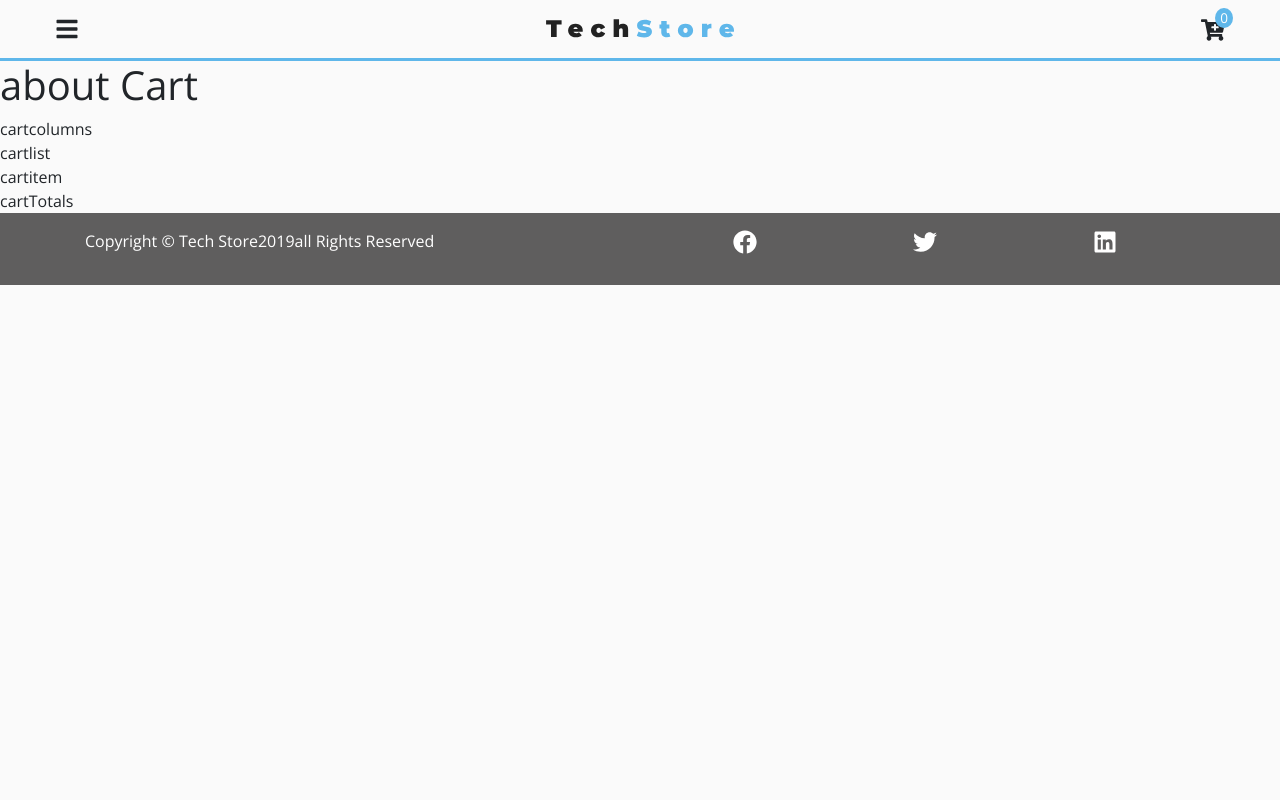
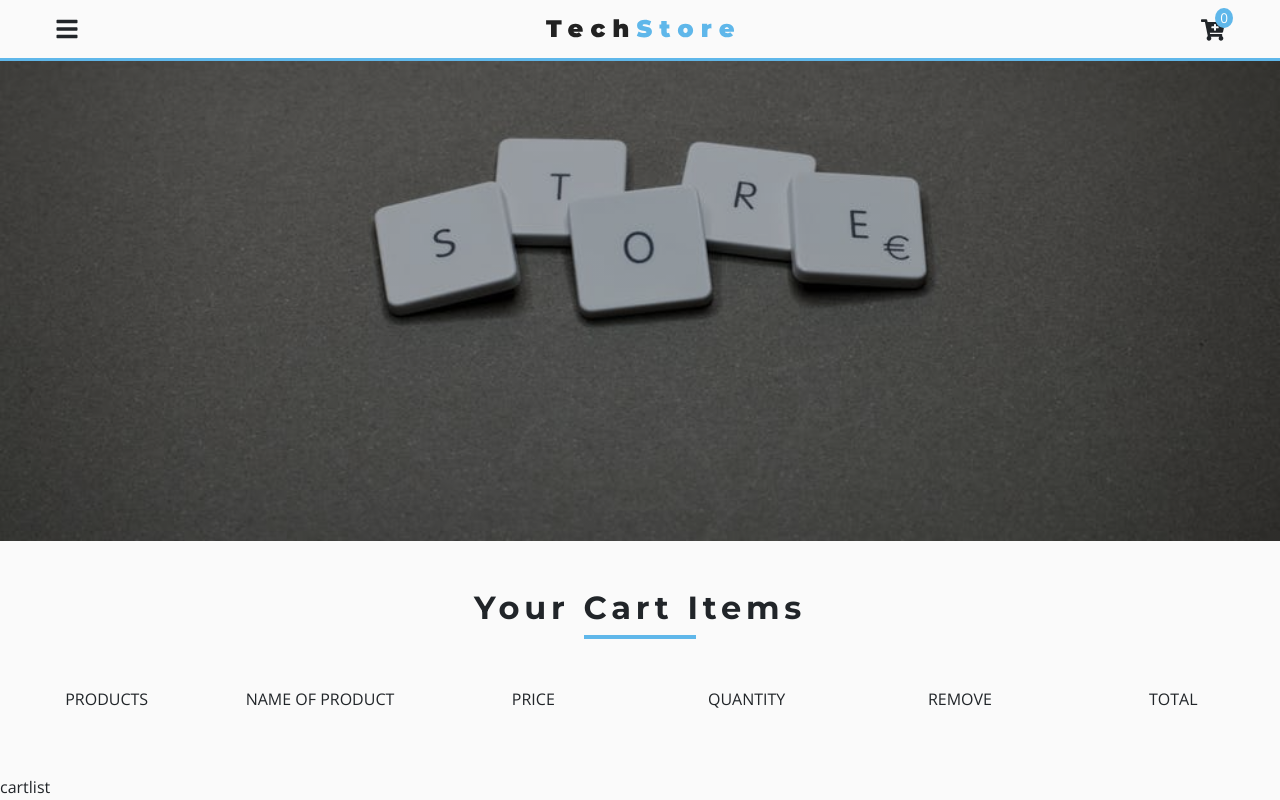
Before and after one commit to jpesg/react-tech-store-app, a React (Create React App) app: page /cart in a window 1280 px wide. Shown: the top 800 px of the page. Built offline with nearby package versions, Linux system fonts and the light colour scheme.

Commit message:
CartColumns component

```diff
--- a/src/components/CartPage/Cart.js
+++ b/src/components/CartPage/Cart.js
@@ -7,10 +7,17 @@
 
 export default function Cart() {
   return (
-    <div>
+    <section className="py-5">
+      {/**title */}
+      <div className="container">
+        <Title title="your cart items" center />
+      </div>
+      {/**cart columns */}
       <CartColumns />
+      {/**cart list */}
       <CartList />
+      {/**cart totals */}
       <CartTotals />
-    </div>
+    </section>
   );
 }
--- a/src/components/CartPage/CartColumns.js
+++ b/src/components/CartPage/CartColumns.js
@@ -1,5 +1,43 @@
 import React from "react";
 
 export default function CartColumns() {
-  return <div>cartcolumns</div>;
+  return (
+    <div className="container-fluid text-center d-none d-lg-block my-5">
+      <div className="row">
+        {/**single columns */}
+        <div className="col-lg-2">
+          <p className="text-uppercase">products</p>
+        </div>
+        {/**end of single columns */}
+
+        {/**single columns */}
+        <div className="col-lg-2">
+          <p className="text-uppercase">name of product</p>
+        </div>
+        {/**end of single columns */}
+
+        {/**single columns */}
+        <div className="col-lg-2">
+          <p className="text-uppercase">price</p>
+        </div>
+        {/**end of single columns */}
+
+        {/**single columns */}
+        <div className="col-lg-2">
+          <p className="text-uppercase">quantity</p>
+        </div>
+        {/**end of single columns */}
+        {/**single columns */}
+        <div className="col-lg-2">
+          <p className="text-uppercase">remove</p>
+        </div>
+        {/**end of single columns */}
+        {/**single columns */}
+        <div className="col-lg-2">
+          <p className="text-uppercase">total</p>
+        </div>
+        {/**end of single columns */}
+      </div>
+    </div>
+  );
 }
--- a/src/pages/CartPage.js
+++ b/src/pages/CartPage.js
@@ -1,11 +1,15 @@
 import React, { Component } from "react";
-import Cart from "../components/CartPage";
+import Hero from "../components/Hero";
+import cartBcg from "../images/storeBcg.jpeg";
+
+import CartSection from "../components/CartPage";
+
 export default class CartPage extends Component {
   render() {
     return (
       <React.Fragment>
-        <h1>about Cart</h1>
-        <Cart />
+        <Hero img={cartBcg} />
+        <CartSection />
       </React.Fragment>
     );
   }
```
